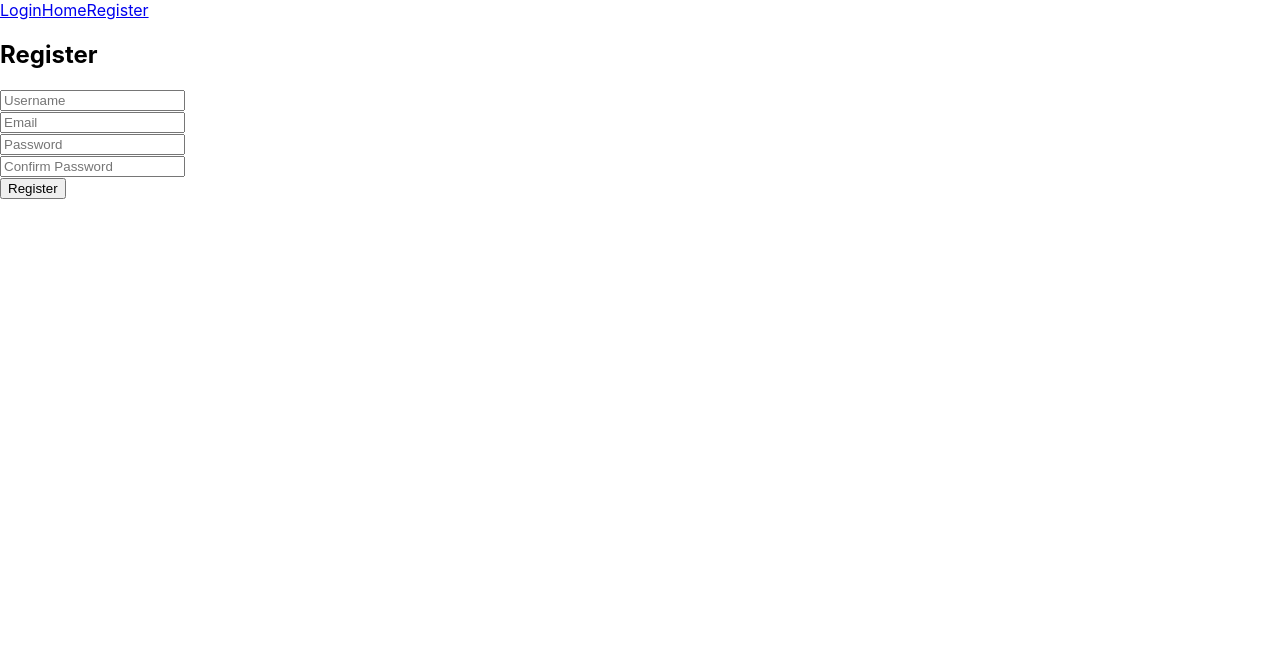
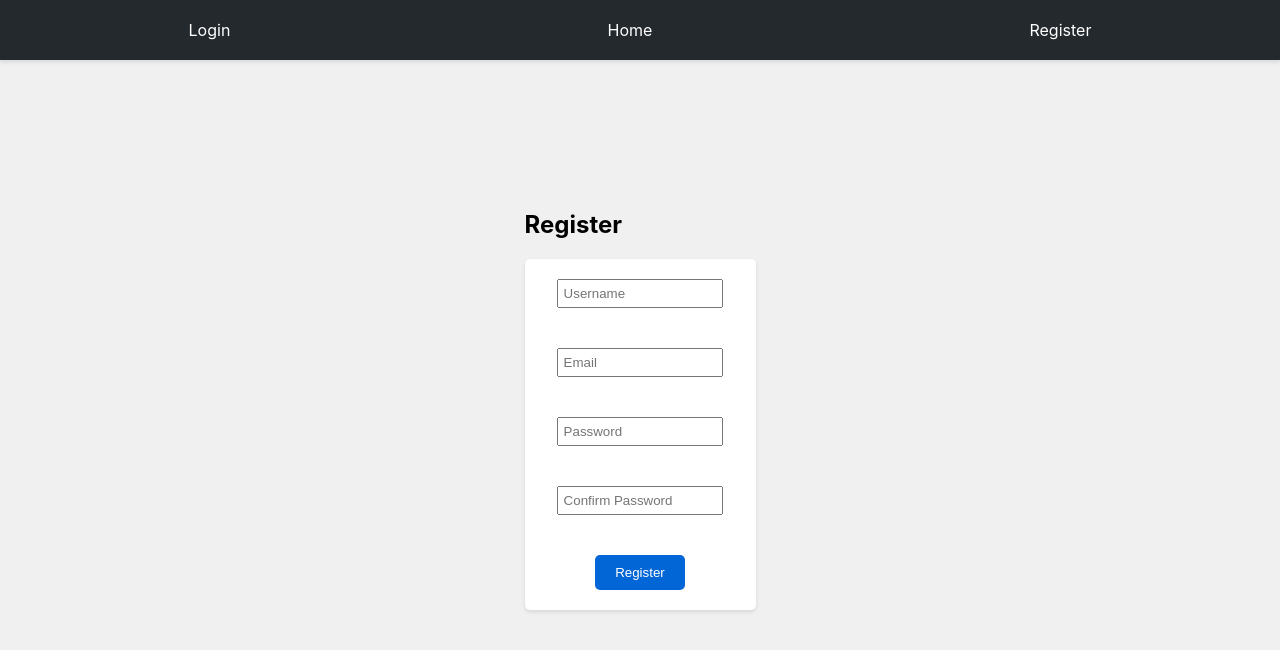
Before and after one commit to Alex-Shirazi1/Recipe-App, a React (Create React App) app in the folder my-admin-webclient/: page /register in a window 1280 px wide. Shown: the top 650 px of the page. Built offline with nearby package versions, Linux system fonts and the light colour scheme.

Commit message:
Styles and App logo

```diff
--- a/my-admin-webclient/public/index.html
+++ b/my-admin-webclient/public/index.html
@@ -2,7 +2,7 @@
 <html lang="en">
   <head>
     <meta charset="utf-8" />
-    <link rel="icon" href="%PUBLIC_URL%/favicon.ico" />
+    <link rel="icon" href="%PUBLIC_URL%/Logo.jpg" />
     <meta name="viewport" content="width=device-width, initial-scale=1" />
     <meta name="theme-color" content="#000000" />
     <meta
@@ -24,7 +24,7 @@
       work correctly both with client-side routing and a non-root public URL.
       Learn how to configure a non-root public URL by running `npm run build`.
     -->
-    <title>React App</title>
+    <title>Recipe Admin Room</title>
   </head>
   <body>
     <noscript>You need to enable JavaScript to run this app.</noscript>
--- a/my-admin-webclient/src/App.css
+++ b/my-admin-webclient/src/App.css
@@ -36,3 +36,74 @@
     transform: rotate(360deg);
   }
 }
+
+
+body {
+  background-color: #f0f0f0;
+  display: flex;
+  justify-content: center;
+  align-items: center;
+  height: 100vh;
+  margin: 0;
+}
+
+nav {
+  position: fixed;
+  top: 0;
+  left: 0;
+  width: 100%;
+  background-color: #24292e;
+  display: flex;
+  justify-content: space-around;
+  padding: 10px 0;
+  box-shadow: 0 2px 4px rgba(0, 0, 0, 0.1);
+}
+
+nav a {
+  color: white;
+  text-decoration: none;
+  display: block;
+  padding: 10px;
+  flex-grow: 1;
+  text-align: center;
+}
+
+nav a:hover {
+  color: #0366d6;
+  background-color: rgba(255, 255, 255, 0.1);
+}
+
+form {
+  background-color: white;
+  padding: 20px;
+  border-radius: 5px;
+  box-shadow: 0 2px 4px rgba(0, 0, 0, 0.1);
+  display: flex;
+  flex-direction: column;
+  align-items: center;
+}
+
+form label {
+  display: block;
+  margin-bottom: 10px;
+}
+
+form input {
+  width: 80%;
+  padding: 5px;
+  margin-bottom: 20px;
+}
+
+form button {
+  padding: 10px 20px;
+  background-color: #0366d6;
+  color: white;
+  border: none;
+  border-radius: 5px;
+  cursor: pointer;
+  transition: background-color 0.3s ease;
+}
+
+form button:hover {
+  background-color: #2188ff;
+}
--- a/my-admin-webclient/src/components/HomePage.js
+++ b/my-admin-webclient/src/components/HomePage.js
@@ -1,5 +1,6 @@
 import React, { useContext } from 'react';
 import { UserContext } from '../UserContext';
+import '../App.css';
 
 const HomePage = () => {
   const { username } = useContext(UserContext);
--- a/my-admin-webclient/src/components/LoginPage.js
+++ b/my-admin-webclient/src/components/LoginPage.js
@@ -2,6 +2,7 @@ import React, { useState, useContext } from 'react';
 import axios from 'axios';
 import { useNavigate } from 'react-router-dom';
 import { UserContext } from '../UserContext';
+import '../App.css';
 
 const LoginPage = () => {
   const [usernameInput, setUsernameInput] = useState('');
--- a/my-admin-webclient/src/components/RegisterPage.js
+++ b/my-admin-webclient/src/components/RegisterPage.js
@@ -1,5 +1,6 @@
 import React, { useState } from 'react';
 import axios from 'axios';
+import '../App.css';
 
 const RegisterPage = () => {
   const [email, setEmail] = useState('');
```
Also changed, not shown: my-admin-webclient/public/Logo.jpg (added).
